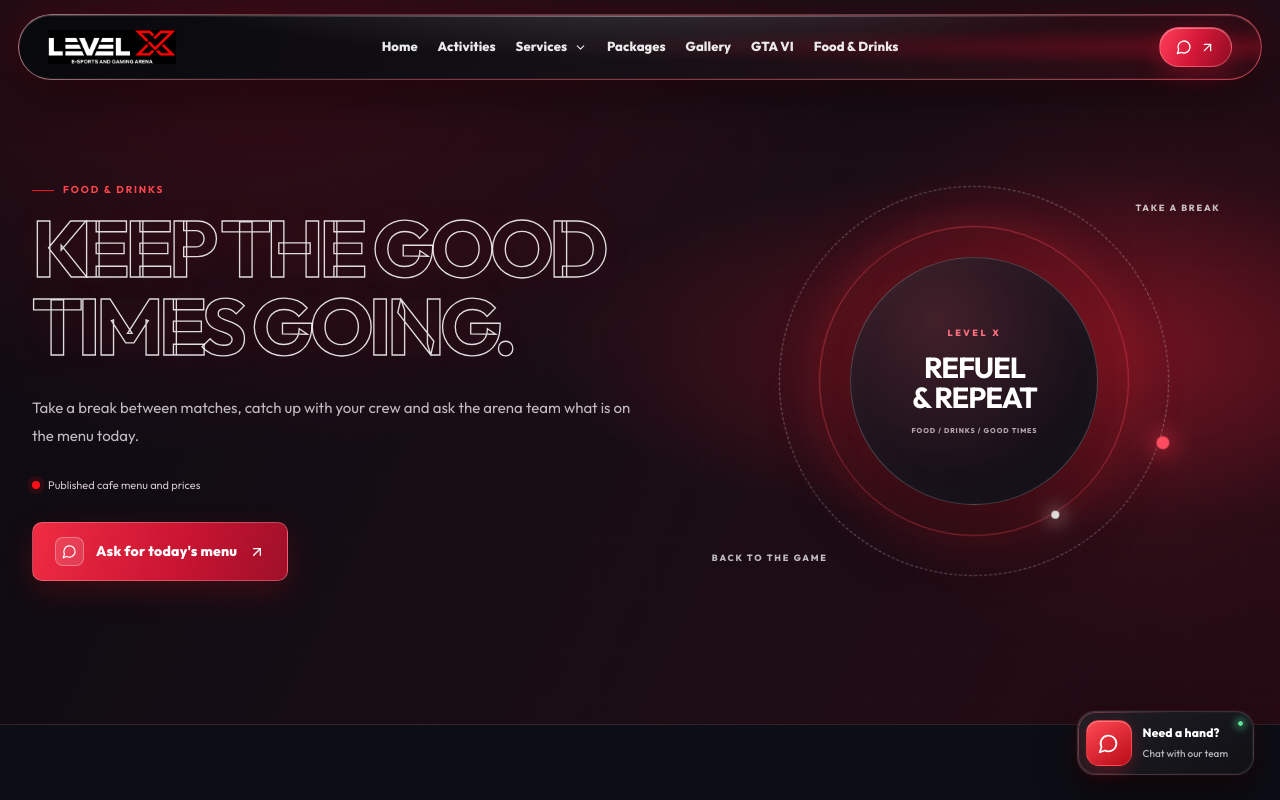
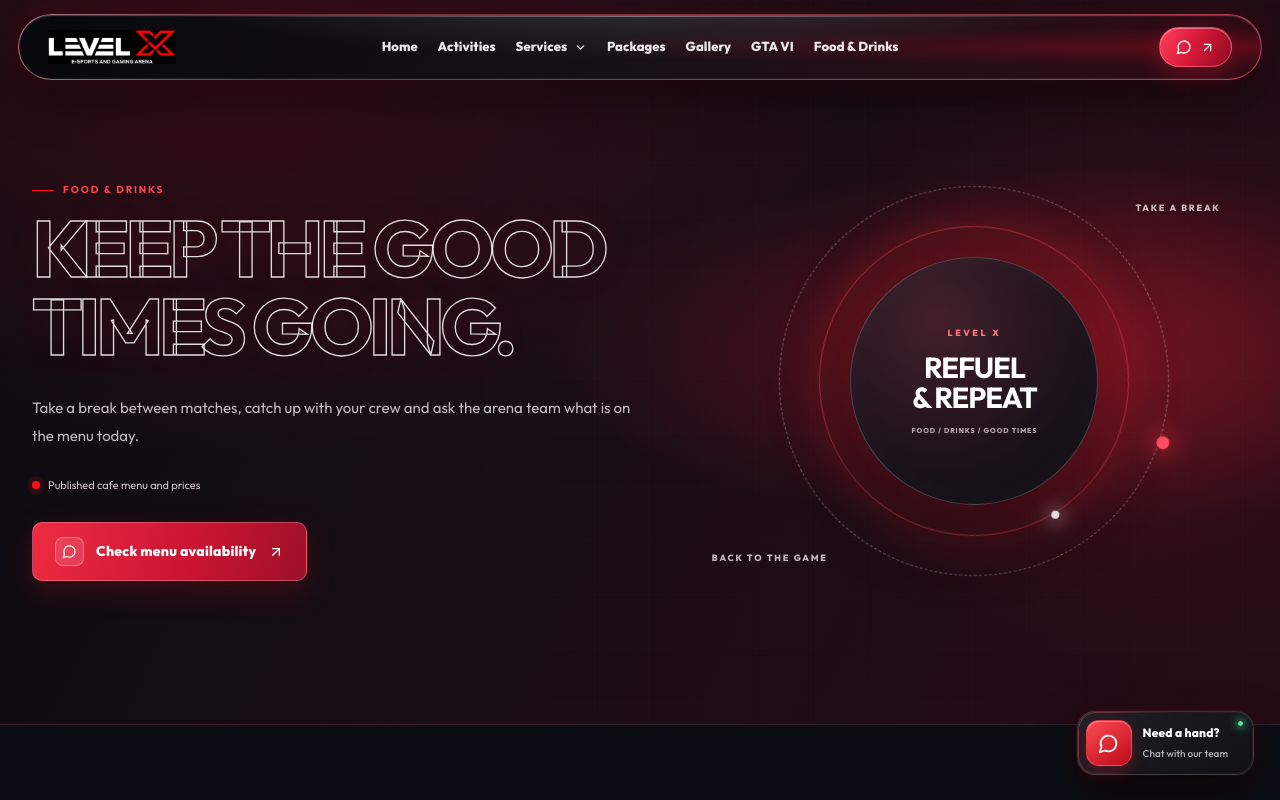
Before and after one commit to syedhussainabbaszaidi/levelxgamingarena, a Next.js app: page /food-drinks in a window 1280 px wide. Shown: the top 800 px of the page. Built offline with nearby package versions, Linux system fonts and the light colour scheme.

Commit message:
Update cafe page CTA for published menu prices

```diff
--- a/app/food-drinks/page.tsx
+++ b/app/food-drinks/page.tsx
@@ -19,7 +19,7 @@ const menuGroups=[
 ];
 
 export default function FoodDrinksPage(){return <>
-  <section className="food-page-hero"><div className="container food-page-hero-grid"><div><PageIntro eyebrow="Food & drinks" title="Keep the good times going." copy="Take a break between matches, catch up with your crew and ask the arena team what is on the menu today."/><div className="food-hero-note"><span className="live-dot"/>Published cafe menu and prices</div><WhatsAppButton message="Hi Level X, could you please share today's food and drinks menu, current prices and combo availability?" label="Ask for today's menu"/></div><div className="food-orbit-art" aria-hidden="true"><div className="food-orbit-halo"></div><div className="food-orbit-ring food-orbit-ring-outer"><i></i></div><div className="food-orbit-ring food-orbit-ring-inner"><i></i></div><div className="food-orbit-core"><span>LEVEL X</span><strong>REFUEL<br/> & REPEAT</strong><small>FOOD / DRINKS / GOOD TIMES</small></div><span className="food-orbit-label food-orbit-label-top">TAKE A BREAK</span><span className="food-orbit-label food-orbit-label-bottom">BACK TO THE GAME</span></div></div></section>
+  <section className="food-page-hero"><div className="container food-page-hero-grid"><div><PageIntro eyebrow="Food & drinks" title="Keep the good times going." copy="Take a break between matches, catch up with your crew and ask the arena team what is on the menu today."/><div className="food-hero-note"><span className="live-dot"/>Published cafe menu and prices</div><WhatsAppButton message="Hi Level X, could you please share today's food and drinks menu, current prices and combo availability?" label="Check menu availability"/></div><div className="food-orbit-art" aria-hidden="true"><div className="food-orbit-halo"></div><div className="food-orbit-ring food-orbit-ring-outer"><i></i></div><div className="food-orbit-ring food-orbit-ring-inner"><i></i></div><div className="food-orbit-core"><span>LEVEL X</span><strong>REFUEL<br/> & REPEAT</strong><small>FOOD / DRINKS / GOOD TIMES</small></div><span className="food-orbit-label food-orbit-label-top">TAKE A BREAK</span><span className="food-orbit-label food-orbit-label-bottom">BACK TO THE GAME</span></div></div></section>
   <section className="food-menu-section"><div className="container"><div className="food-menu-heading"><span className="eyebrow">01 / THE REFRESHMENT BREAK</span><h2>Something for <em>the in-between.</em></h2><p>Cafe menu and prices from the latest Level X menu shared on 26 November 2026. Availability can be confirmed with the arena team.</p></div><div className="food-category-grid">{menuGroups.map(({icon:Icon,title,items},index)=><article key={title}><span className="food-category-number">0{index+1}</span><span className="food-category-icon"><Icon size={25}/></span><small>LEVEL X CAFE MENU</small><h3>{title}</h3><div className="food-menu-items">{items.map(item=><div className="food-menu-item" key={item.name}><span>{item.name}</span><strong>Rs. {item.price.toLocaleString("en-PK")}</strong></div>)}</div><a href={whatsappLink(`Hi Level X, please confirm availability of ${title.toLowerCase()} from the cafe menu.`)} target="_blank" rel="noopener noreferrer">Ask about availability <ArrowUpRight size={15}/></a></article>)}</div></div></section>
   <section className="food-experience-section"><div className="container food-experience-grid"><div className="food-experience-image"><Image src="/img/site/arena.webp" alt="Level X Gaming Arena gaming floor" width={900} height={700}/></div><div><span className="eyebrow">02 / MAKE A SESSION OF IT</span><h2>Game together.<br/><em>Take a breather.</em></h2><p>Plan your gaming time and ask about refreshments before you arrive. Our team can confirm the available menu, current prices and any running combos.</p><WhatsAppButton message="Hi Level X, I am planning a visit. Please share gaming availability and today's food and drinks options." label="Plan your visit"/></div></div></section>
 </>;}
```
